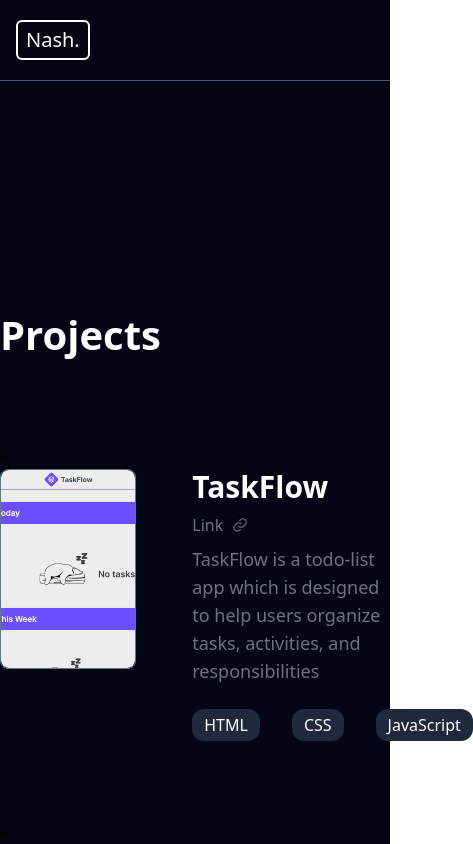
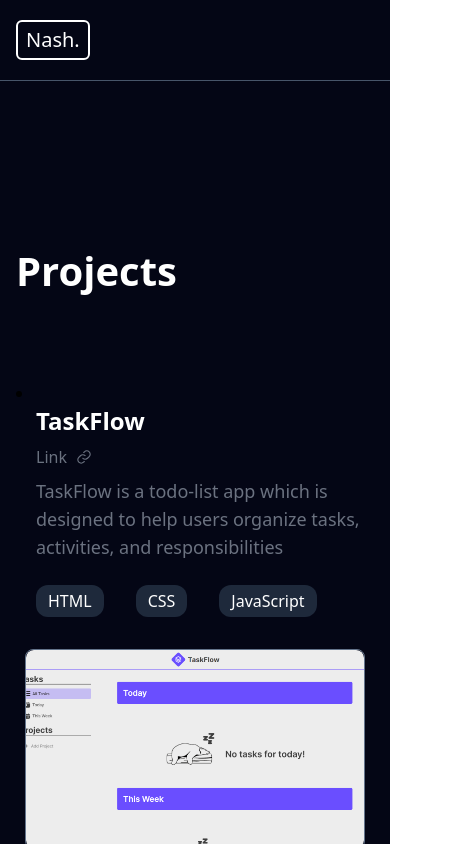
Before and after one commit to JonashGania/my-portfolio, a React (Vite) app: page /projects in a window 390 px wide. Shown: the top 844 px of the page, 473 px wide, since content can reach past the window. Built offline with nearby package versions, Linux system fonts and the light colour scheme; some icons are missing.

Commit message:
fix responsive design

```diff
--- a/src/components/Projects.jsx
+++ b/src/components/Projects.jsx
@@ -2,22 +2,24 @@ import data from "../constants/data.js"
 
 export default function Projects(){
     return (
-        <section className="w-full min-h-screen bg-midnight pt-24">
-            <div className="max-w-960 mx-auto">
+        <section className="w-full min-h-screen bg-midnight pt-8 sm:pt-12 transition-all duration-300 ease-in">
+            <div className="max-w-960 mx-auto px-4">
                 <h1 className="text-white pt-32 font-bold text-[40px]">Projects</h1>
                 <div className="flex flex-col pt-20 gap-20 pb-20">
                     {data.projects.map((proj, index) => (
                         <li key={index}>
-                            <div className="grid grid-cols-8 gap-4">
-                                <div className="col-span-3 h-[200px] overflow-hidden rounded-lg border border-slate-500">
-                                    <img
-                                        src={proj.imgUrl}
-                                        alt="Project image"
-                                        className=" w-full h-full object-cover rounded-lg hover:scale-110 duration-300"
-                                    />
+                            <div className="grid grid-cols-1 md:grid-cols-8 gap-8 md:gap-4">
+                                <div className="order-1 flex justify-center justify-items-center md:order-first col-span-1 md:col-span-3">
+                                    <div className="w-[340px] md:w-full h-[200px] overflow-hidden rounded-lg border border-slate-500">
+                                        <img
+                                            src={proj.imgUrl}
+                                            alt="Project image"
+                                            className=" w-full h-full object-cover rounded-lg hover:scale-110 duration-300"
+                                        />
+                                    </div>
                                 </div>
-                                <div className="col-span-5 flex flex-col pl-10">
-                                    <span className="text-3xl text-white font-bold pb-2">{proj.title}</span>
+                                <div className="col-span-1 md:col-span-5 flex flex-col pl-5 md:pl-10">
+                                    <span className="text-2xl md:text-3xl text-white font-bold pb-2">{proj.title}</span>
                                     <div className="pb-2 flex items-center">
                                         <a href={proj.link} className="text-gray-500 font-medium flex items-center gap-2 hover:underline decoration-solid">
                                             Link
```
